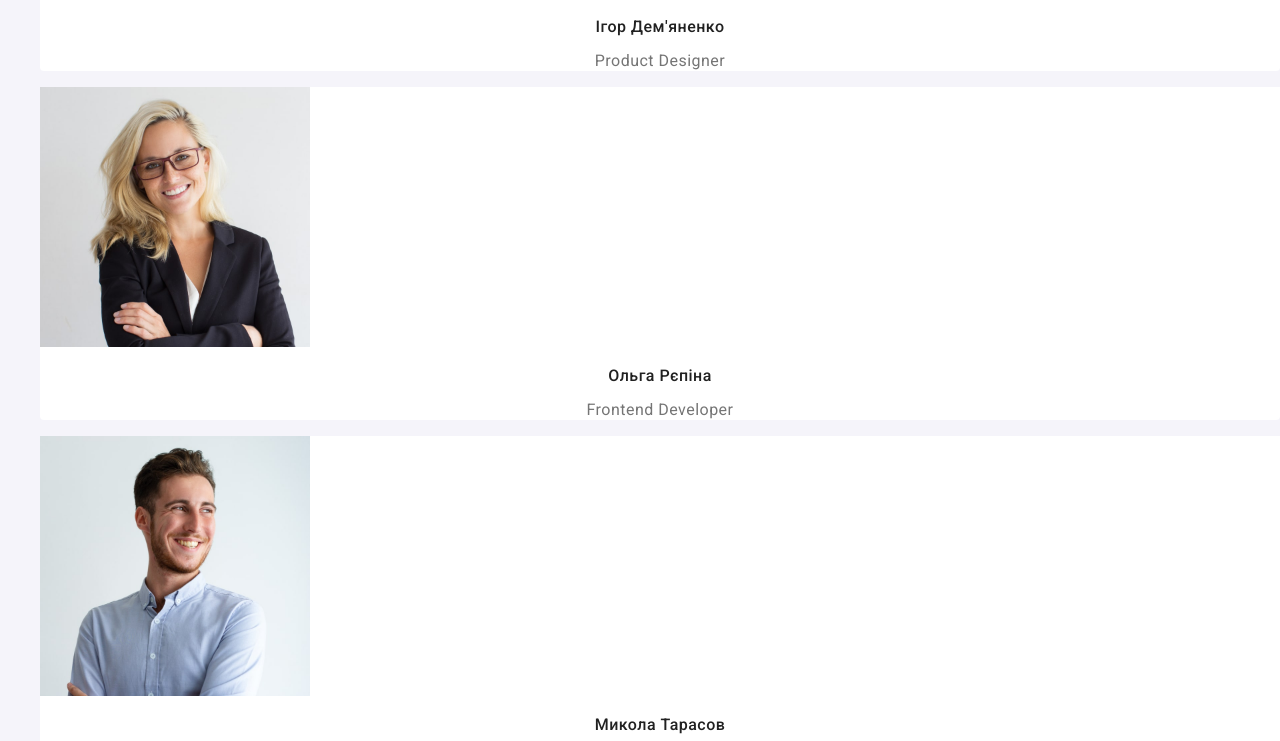
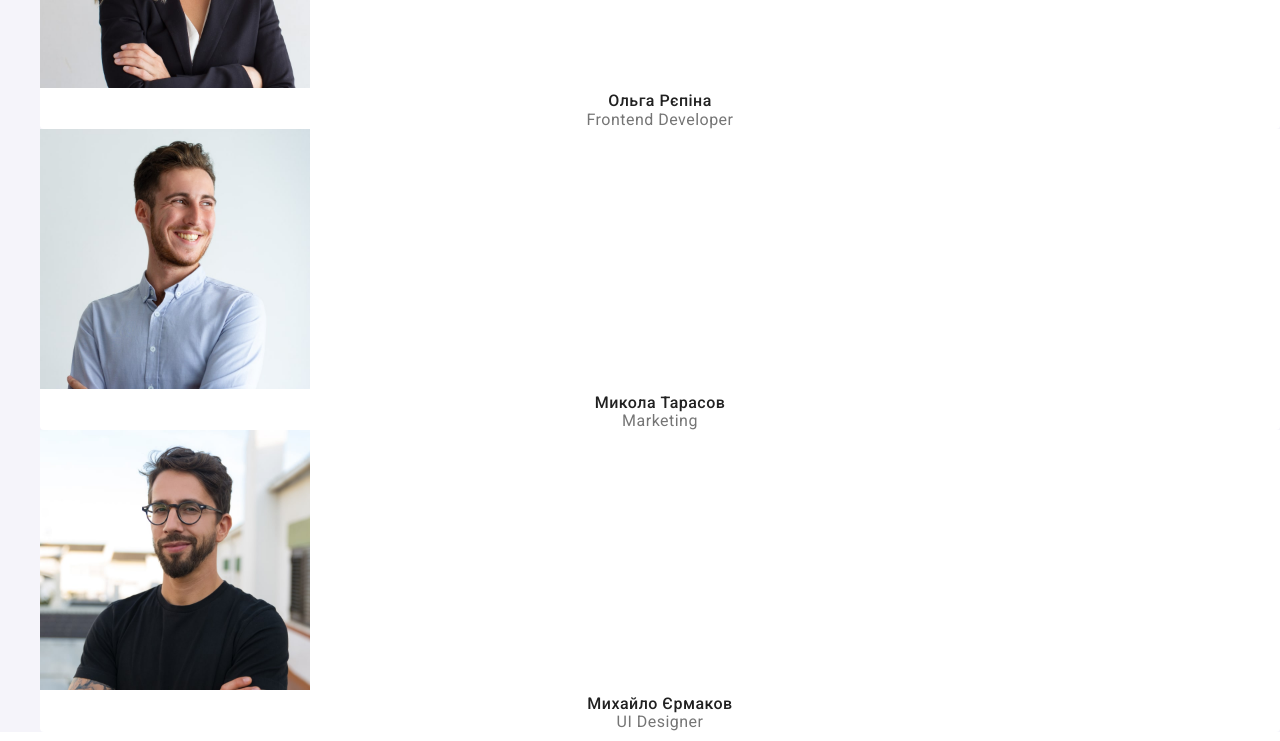
Before and after one commit to VitaliiShc/goit-markup-democourse-hw, a plain HTML site: page index.html in a window 1280 px wide. Shown: the part 1953-2694 px from the top of the page. Drawn offline with nearby package versions, Linux system fonts and the light colour scheme.

Commit message:
hw-2 update styles

```diff
--- a/css/styles.css
+++ b/css/styles.css
@@ -9,6 +9,17 @@
 body {
   font-family: "Roboto", sans-serif;
   color: var(--primary-color);
+}
+
+p,
+h1,
+h2,
+h3,
+h4,
+h5,
+h6 {
+  margin-top: 0;
+  margin-bottom: 0;
 }
 
 a {
```
